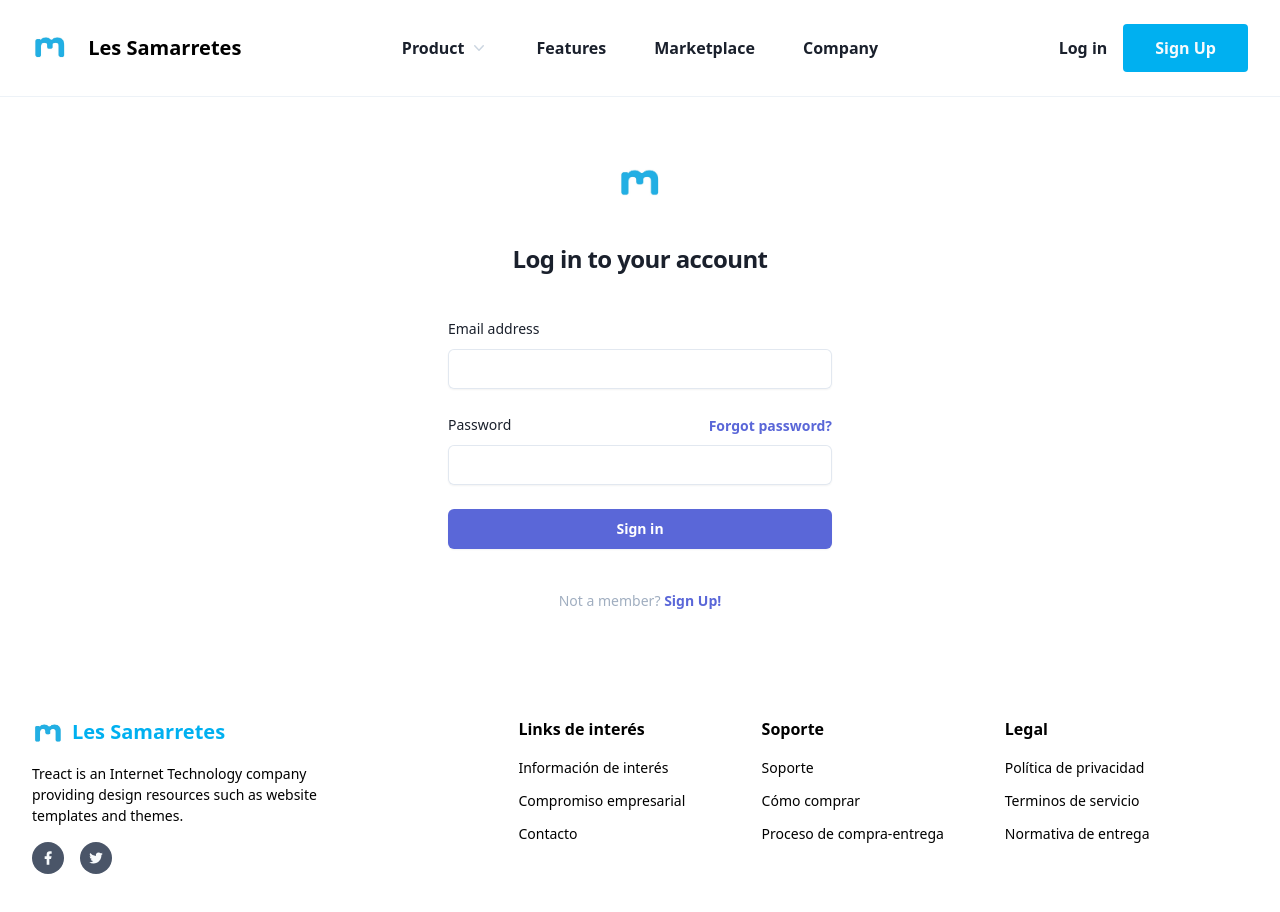
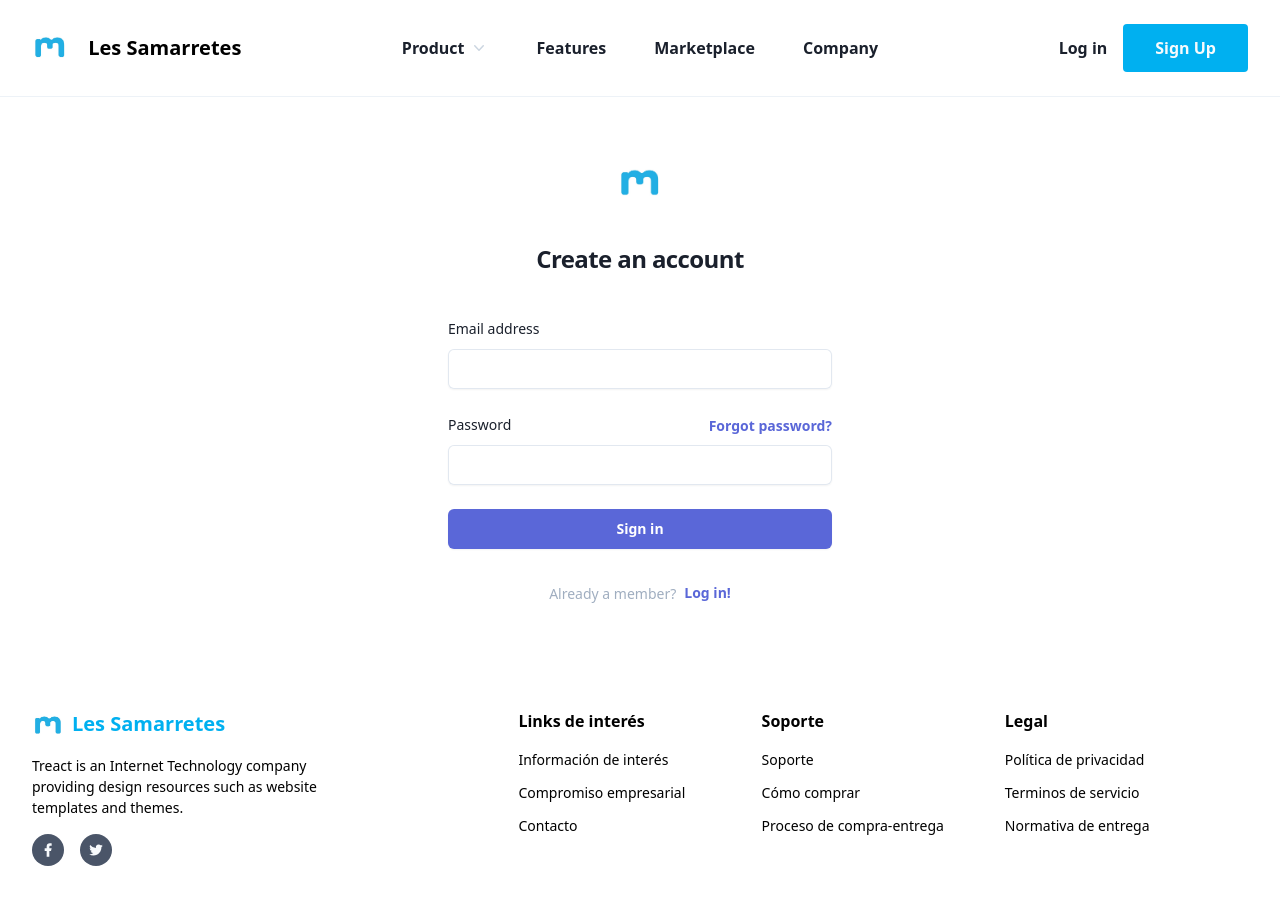
Before and after one commit to ShifterNathan/les_samarretes, a React (Create React App) app in the folder packages/client/: page /signup in a window 1280 px wide. Shown: the top 912 px of the page. Built offline with nearby package versions, Linux system fonts and the light colour scheme; a web font is replaced by a local one.

Commit message:
Adding code splitting

```diff
--- a/packages/client/src/App.tsx
+++ b/packages/client/src/App.tsx
@@ -1,5 +1,4 @@
-import React from "react";
-import HomePage from "./pages/HomePage.tsx";
+import React, { Suspense } from "react";
 import {
   BrowserRouter as Router,
   Routes,
@@ -7,43 +6,44 @@ import {
   Navigate,
 } from "react-router-dom";
 import { UserProvider } from "./context/userContext.tsx";
-import ErrorPage from "./pages/static/ErrorPage.tsx";
-import Header from "./components/header/Header.tsx";
-import Footer from "./components/footer/SimpleFiveColumn.tsx";
-import LoginPage from "./pages/static/LoginPage.tsx";
-import PrivacyPolicy from "./pages/static/GDPR/PrivacyPolicy.tsx";
-import TermsOfService from "./pages/static/GDPR/TermsOfService.tsx";
-import SignUpPage from "./pages/static/SignUpPage.tsx";
-import Cart from "./pages/Cart.tsx";
 
+const HomePage = React.lazy(() => import("./pages/HomePage.tsx"));
+const ErrorPage = React.lazy(() => import("./pages/static/ErrorPage.tsx"));
+const Header = React.lazy(() => import("./components/header/Header.tsx"));
+const Footer = React.lazy(() => import("./components/footer/SimpleFiveColumn.tsx"));
+const LoginPage = React.lazy(() => import("./pages/static/LoginPage.tsx"));
+const PrivacyPolicy = React.lazy(() => import("./pages/static/GDPR/PrivacyPolicy.tsx"));
+const TermsOfService = React.lazy(() => import("./pages/static/GDPR/TermsOfService.tsx"));
+const SignUpPage = React.lazy(() => import("./pages/static/SignUpPage.tsx"));
+const Cart = React.lazy(() => import("./pages/Cart.tsx"));
 
 function App() {
   return (
-    <>
-      <UserProvider>
-        <Router>
+    <UserProvider>
+      <Router>
+        <Suspense fallback={<div>Loading...</div>}>
           <Header />
           <Routes>
             <Route path="/" element={<HomePage />} />
             <Route path="/stanleystella" element={<HomePage />} />
             <Route path="/login" element={<LoginPage />} />
             <Route path="/signup" element={<SignUpPage />} />
-            <Route path="/cart" element={<Cart/>} />
+            <Route path="/cart" element={<Cart />} />
             <Route
               path="/privacypolicy"
               element={<PrivacyPolicy headingText="Privacy Policy" />}
             />
             <Route
-              path="termsofservice"
+              path="/termsofservice"
               element={<TermsOfService headingText="Terms Of Service" />}
             />
             <Route path="/404" element={<ErrorPage />} />
             <Route path="*" element={<Navigate to="/404" />} />
           </Routes>
           <Footer />
-        </Router>
-      </UserProvider>
-    </>
+        </Suspense>
+      </Router>
+    </UserProvider>
   );
 }
 
--- a/packages/client/src/components/cart/CartItemsList.tsx
+++ b/packages/client/src/components/cart/CartItemsList.tsx
@@ -8,7 +8,7 @@ const CartItemsList = (props: ICartItemsListProps) => {
   return (
     <ul
       role="list"
-      className="divide-y divide-gray-200 border-b border-t border-gray-200"
+      className="divide-y divide-gray-200 border-b border-t border-gray-200 ml-10"
     >
       {products.map((product, productIdx) => (
         <li key={product.id} className="flex py-6 sm:py-10">
--- a/packages/client/src/pages/static/LoginPage.tsx
+++ b/packages/client/src/pages/static/LoginPage.tsx
@@ -11,7 +11,6 @@ const LoginPage = () => {
 
   const onSubmit = (data: any) => {
     console.log(data);
-    // Process login here
   };
 
   return (
@@ -104,7 +103,7 @@ const LoginPage = () => {
           </div>
         </form>
 
-        <p className="mt-10 text-center text-sm text-gray-500">
+        <p className="mt-8 text-center text-sm text-gray-500 flex justify-center items-center gap-2">
           Not a member?{" "}
           <a
             href="/signup"
--- a/packages/client/src/pages/static/SignUpPage.tsx
+++ b/packages/client/src/pages/static/SignUpPage.tsx
@@ -19,7 +19,7 @@ const SignUpPage = () => {
       <div className="sm:mx-auto sm:w-full sm:max-w-sm">
         <Logo className="mx-auto h-10 w-auto"/>
         <h2 className="mt-10 text-center text-2xl font-bold leading-9 tracking-tight text-gray-900">
-          Log in to your account
+          Create an account
         </h2>
       </div>
 
@@ -104,13 +104,13 @@ const SignUpPage = () => {
           </div>
         </form>
 
-        <p className="mt-10 text-center text-sm text-gray-500">
-          Not a member?{" "}
+        <p className="mt-8 text-center text-sm text-gray-500 flex justify-center items-center gap-2">
+          Already a member?{" "}
           <a
-            href="/signup"
+            href="/login"
             className="font-semibold leading-6 text-indigo-600 hover:text-indigo-500"
           >
-            Sign Up!
+            Log in!
           </a>
         </p>
       </div>
```
